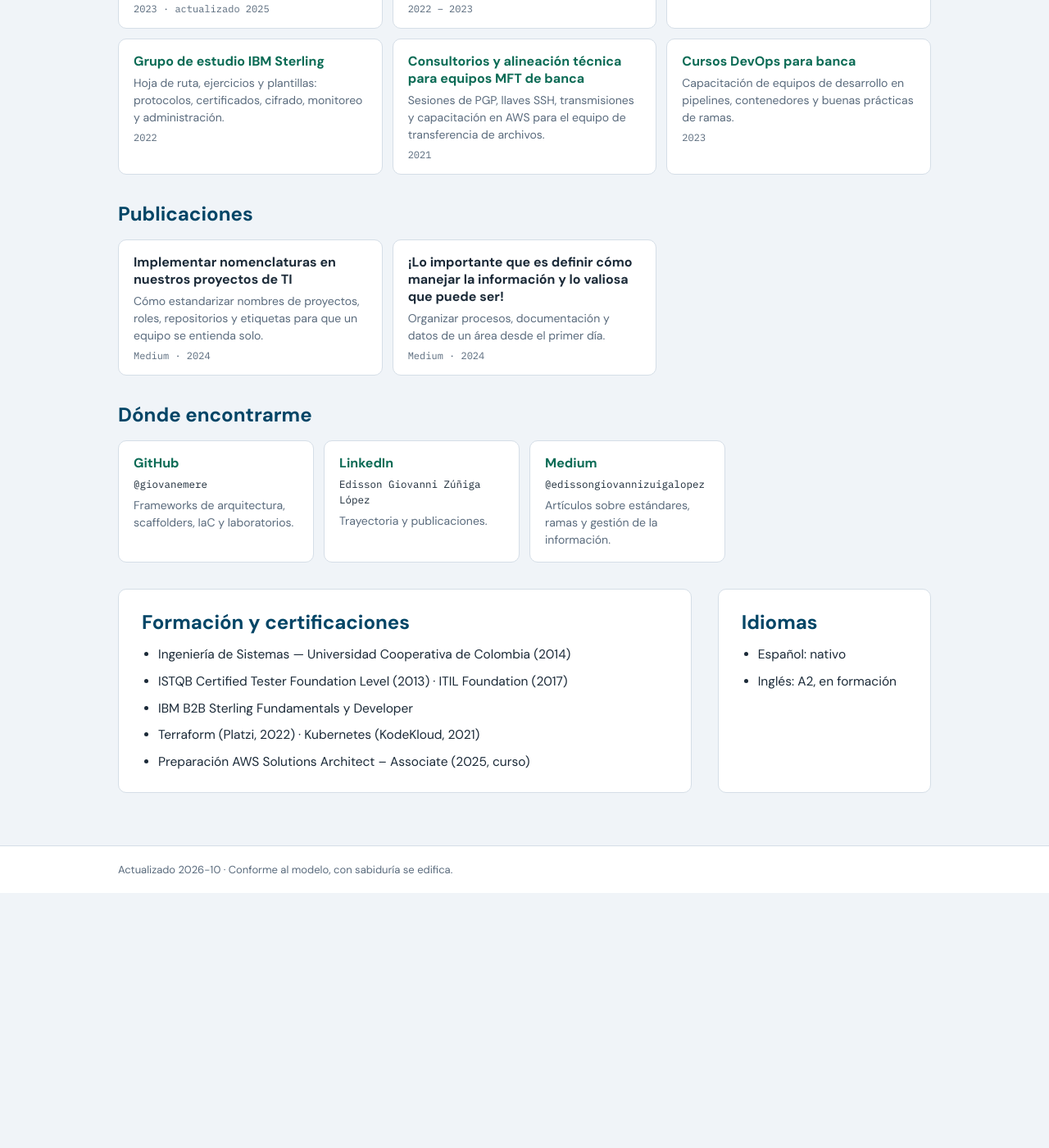
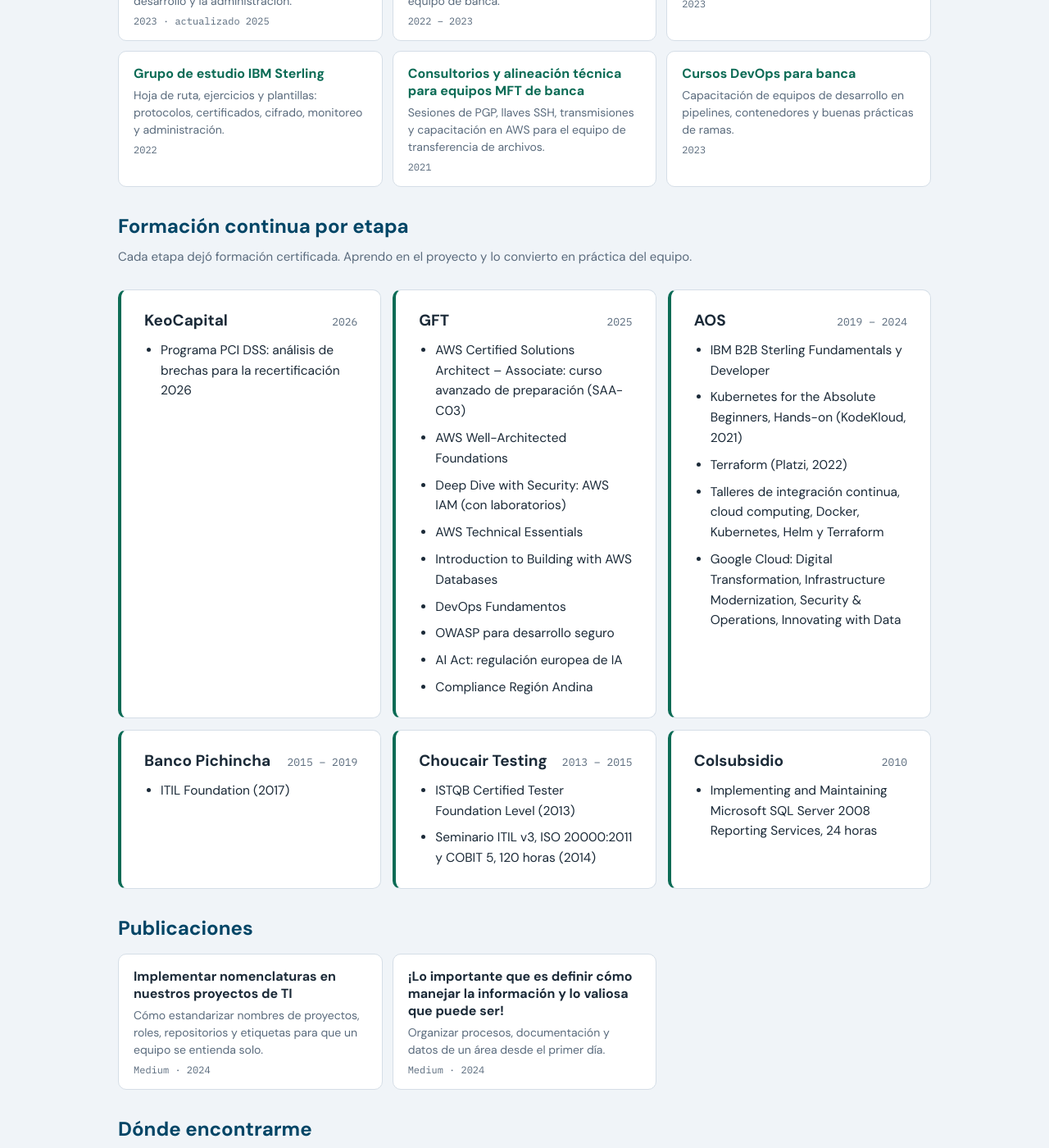
Before and after one commit to giovanemere/Edisson-Giovanni-Z-Lopez, a Jekyll site: the page built from index.md, in a window 1280 px wide and 1400 px high, scrolled down 5374 px. Shown: the whole window at 82% size. Built offline with Jekyll 4.4.1, drawn with Linux system fonts in a browser that asks for light colours; before the commit the page ends 6463 px from its top, so only the background shows below that; some of the changed text lies outside the part shown.

Commit message:
CV: formación continua por etapa y perfil en X
Co-Authored-By: Claude Opus 5.5 <noreply@anthropic.com>
Claude-Session: https://claude.ai/code/session_01EJKCXJE4jvN5P6e4SXpWRk

```diff
--- a/_data/cv.yml
+++ b/_data/cv.yml
@@ -214,6 +214,46 @@ teaching:
     detail: "Capacitación de equipos de desarrollo en pipelines, contenedores y buenas prácticas de ramas."
     period: "2023"
 
+learning_intro: "Cada etapa dejó formación certificada. Aprendo en el proyecto y lo convierto en práctica del equipo."
+learning:
+  - stage: "KeoCapital"
+    period: "2026"
+    items:
+      - "Programa PCI DSS: análisis de brechas para la recertificación 2026"
+  - stage: "GFT"
+    period: "2025"
+    items:
+      - "AWS Certified Solutions Architect – Associate: curso avanzado de preparación (SAA-C03)"
+      - "AWS Well-Architected Foundations"
+      - "Deep Dive with Security: AWS IAM (con laboratorios)"
+      - "AWS Technical Essentials"
+      - "Introduction to Building with AWS Databases"
+      - "DevOps Fundamentos"
+      - "OWASP para desarrollo seguro"
+      - "AI Act: regulación europea de IA"
+      - "Compliance Región Andina"
+  - stage: "AOS"
+    period: "2019 – 2024"
+    items:
+      - "IBM B2B Sterling Fundamentals y Developer"
+      - "Kubernetes for the Absolute Beginners, Hands-on (KodeKloud, 2021)"
+      - "Terraform (Platzi, 2022)"
+      - "Talleres de integración continua, cloud computing, Docker, Kubernetes, Helm y Terraform"
+      - "Google Cloud: Digital Transformation, Infrastructure Modernization, Security & Operations, Innovating with Data"
+  - stage: "Banco Pichincha"
+    period: "2015 – 2019"
+    items:
+      - "ITIL Foundation (2017)"
+  - stage: "Choucair Testing"
+    period: "2013 – 2015"
+    items:
+      - "ISTQB Certified Tester Foundation Level (2013)"
+      - "Seminario ITIL v3, ISO 20000:2011 y COBIT 5, 120 horas (2014)"
+  - stage: "Colsubsidio"
+    period: "2010"
+    items:
+      - "Implementing and Maintaining Microsoft SQL Server 2008 Reporting Services, 24 horas"
+
 publications:
   - title: "Implementar nomenclaturas en nuestros proyectos de TI"
     detail: "Cómo estandarizar nombres de proyectos, roles, repositorios y etiquetas para que un equipo se entienda solo."
@@ -237,6 +277,10 @@ presence:
     handle: "@edissongiovannizuigalopez"
     url: "https://medium.com/@edissongiovannizuigalopez"
     detail: "Artículos sobre estándares, ramas y gestión de la información."
+  - name: "X"
+    handle: "@edissonz8805"
+    url: "https://x.com/edissonz8805"
+    detail: "Perfil público."
 
 languages:
   - "Español: nativo"
--- a/assets/css/style.scss
+++ b/assets/css/style.scss
@@ -59,6 +59,8 @@ h2 { font-size: 24px; color: var(--tinta); }
 @media (prefers-color-scheme: dark) { .metric-value { color: #9fd9ff; } }
 .metric-label { font-size: 13.5px; line-height: 1.45; color: var(--texto-suave); }
 .strength span { font-size: 14.5px; color: var(--texto); }
+.timeline { display: grid; grid-template-columns: repeat(auto-fit, minmax(320px, 1fr)); gap: 14px; }
+.stage { border-left: 4px solid var(--primario); }
 .lead { margin: -4px 0 14px; color: var(--texto-suave); font-size: 15px; }
 .tile-link { text-decoration: none; transition: border-color .15s, transform .15s; }
 .tile-link:hover, .tile-link:focus-visible { border-color: var(--primario); transform: translateY(-2px); }
--- a/index.md
+++ b/index.md
@@ -17,6 +17,7 @@ description: "18 años construyendo plataformas que se pueden operar. Arquitectu
       <a href="https://github.com/{{ cv.personal.github }}">github.com/{{ cv.personal.github }}</a>
       <a href="{{ cv.personal.linkedin_url }}">LinkedIn</a>
       <a href="https://medium.com/@edissongiovannizuigalopez">Medium</a>
+      <a href="https://x.com/edissonz8805">X</a>
     </nav>
   </div>
 </header>
@@ -107,6 +108,19 @@ description: "18 años construyendo plataformas que se pueden operar. Arquitectu
     </div>
   </section>
 
+  <section aria-labelledby="formacion-continua">
+    <h2 id="formacion-continua">Formación continua por etapa</h2>
+    <p class="lead">{{ cv.learning_intro }}</p>
+    <div class="timeline">
+      {% for l in cv.learning %}
+      <article class="card stage">
+        <div class="job-head"><h3>{{ l.stage }}</h3><span class="period">{{ l.period }}</span></div>
+        <ul class="list">{% for i in l.items %}<li>{{ i }}</li>{% endfor %}</ul>
+      </article>
+      {% endfor %}
+    </div>
+  </section>
+
   <section aria-labelledby="publicaciones">
     <h2 id="publicaciones">Publicaciones</h2>
     <div class="tiles tiles-wide">
```
